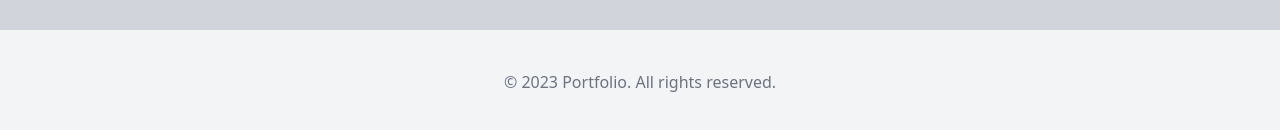
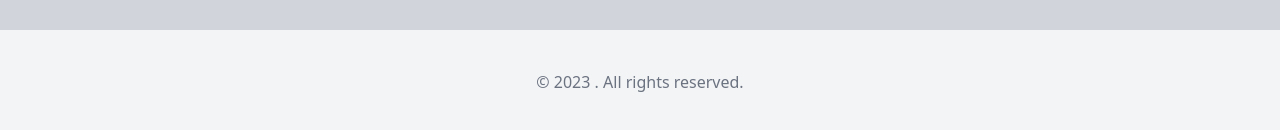
Before and after one commit to StefaNikolic018/portfolio, a React (Vite) app: page / in a window 1280 px wide. Shown: the part 2278-2408 px from the top of the page. Built offline with nearby package versions, Linux system fonts and the light colour scheme.

Commit message:
refactor: :recycle: refactored footer a little bit

```diff
--- a/src/components/Footer.tsx
+++ b/src/components/Footer.tsx
@@ -5,7 +5,7 @@ function Footer() {
     <footer className="bg-gray-100 py-10">
       <div className="container mx-auto">
         <p className="text-center text-gray-500">
-          © 2023 {import.meta.env.VITE_USERNAME} Portfolio. All rights reserved.
+          © 2023 {import.meta.env.VITE_USERNAME}. All rights reserved.
         </p>
       </div>
     </footer>
--- a/src/components/Portfolio.tsx
+++ b/src/components/Portfolio.tsx
@@ -119,7 +119,6 @@ const Portfolio: React.FC = () => {
           {/* Contact form */}
         </div>
       </section>
-      {/* Footer */}
       <Footer />
     </div>
   )
```
